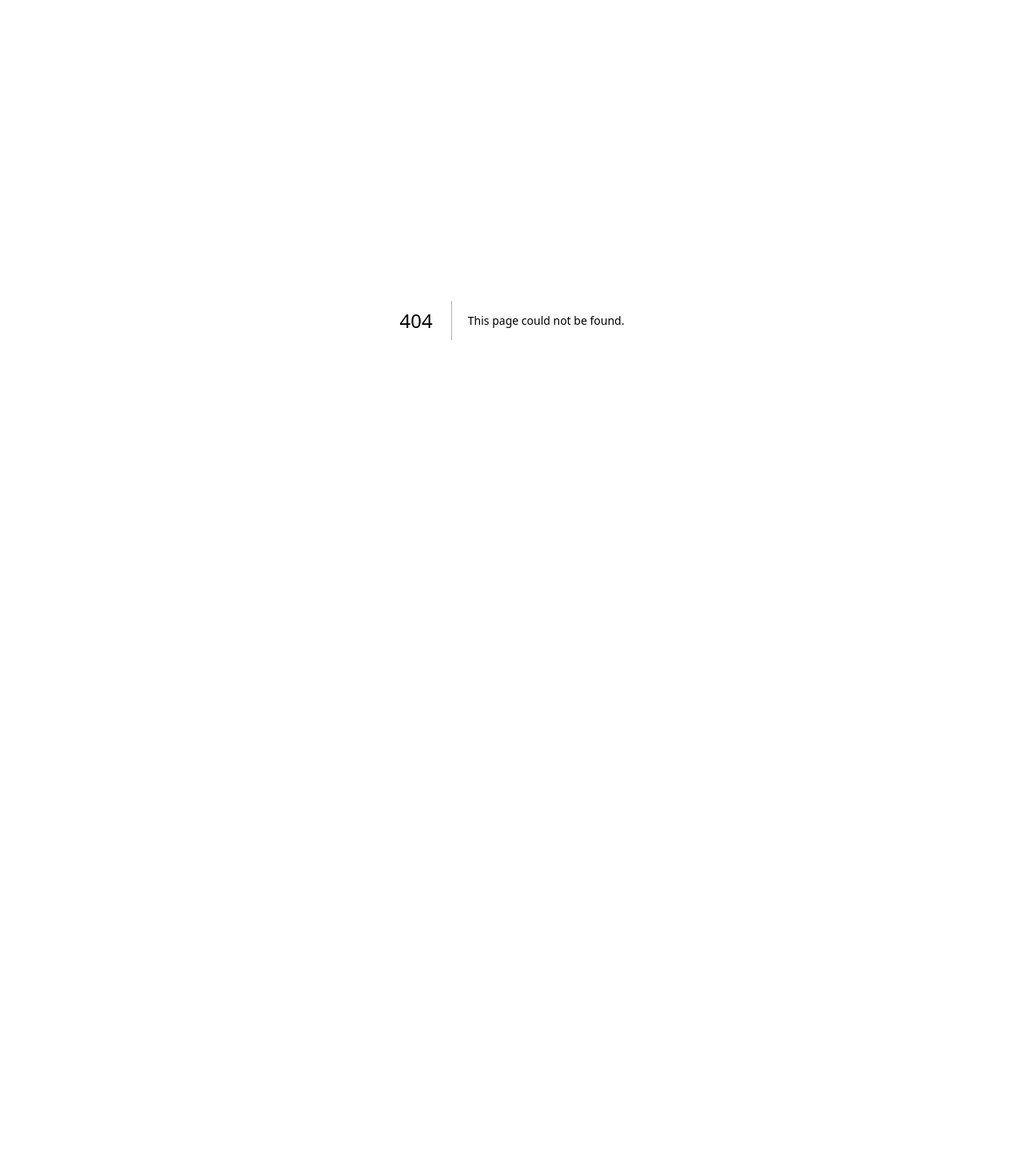
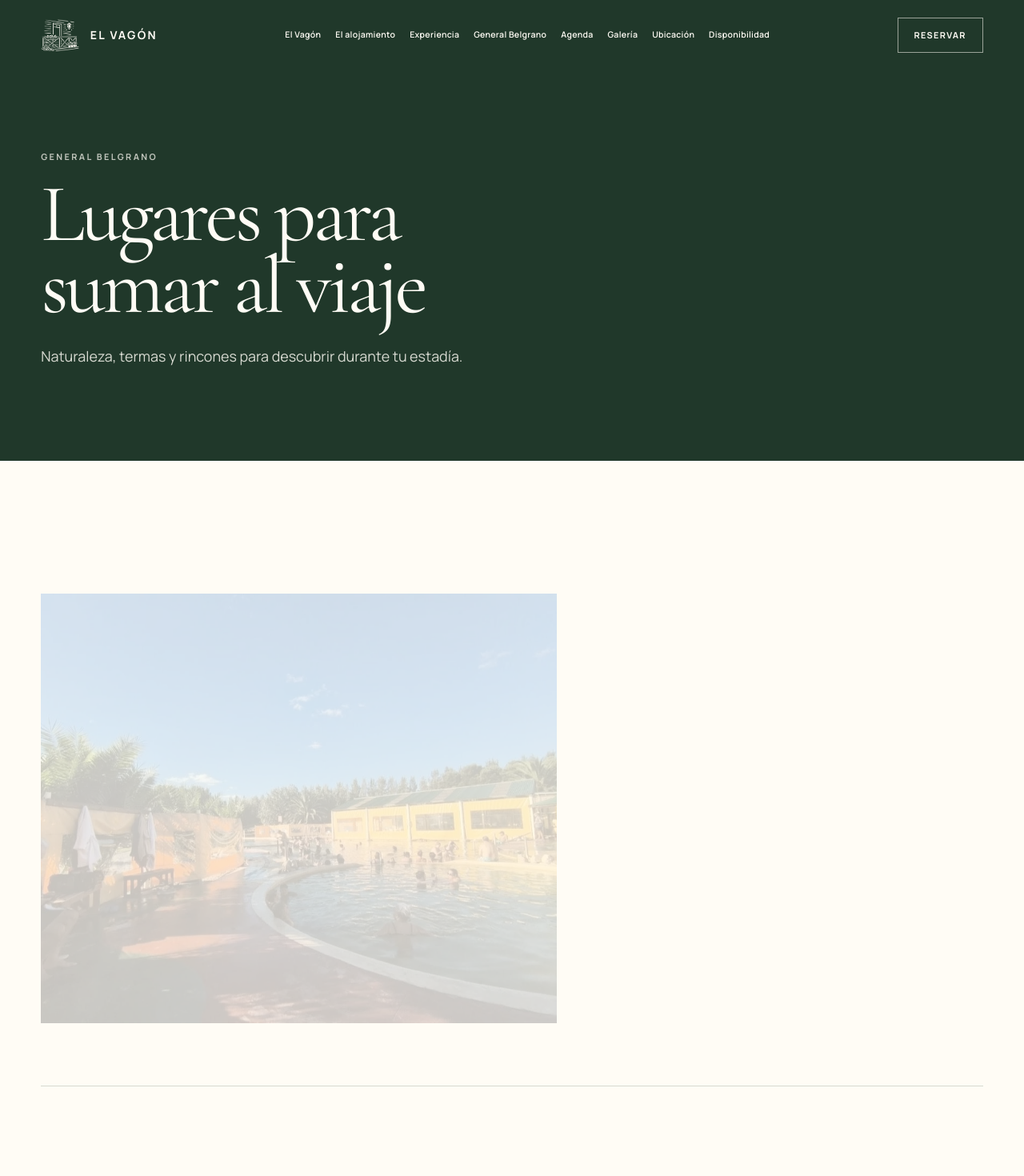
Before and after one commit to anita-b-o/el-vagon, a Next.js app: page /para-conocer in a window 1280 px wide. Before the commit this address had no page. Shown: the top 1470 px of the page at 80% size. Before the commit the page ends 800 px from the top, so only its background shows below. Built offline with nearby package versions, Linux system fonts and the light colour scheme.

Commit message:
Move attractions to dedicated page

```diff
--- a/src/app/general-belgrano/page.tsx
+++ b/src/app/general-belgrano/page.tsx
@@ -126,42 +126,9 @@ export default function GeneralBelgranoPage() {
                 visita. Antes de ir, conviene confirmar días, horarios y condiciones en
                 los canales oficiales.
               </p>
-            </div>
-            <div className="destination-cards">
-              <article className="destination-card reveal">
-                <figure className="image-frame">
-                  <Image
-                    src="/images/general-belgrano/termas-del-salado.webp"
-                    alt="Termas del Salado en General Belgrano"
-                    fill
-                    sizes="(max-width: 700px) 100vw, 48vw"
-                  />
-                </figure>
-                <div>
-                  <h3>Termas del Salado</h3>
-                  <p>
-                    Una alternativa para sumar descanso y una experiencia termal a la
-                    escapada, especialmente cuando el plan pide ir más despacio.
-                  </p>
-                </div>
-              </article>
-              <article className="destination-card reveal">
-                <figure className="image-frame">
-                  <Image
-                    src="/images/general-belgrano/bosque-encantado.webp"
-                    alt="Bosque Encantado de General Belgrano"
-                    fill
-                    sizes="(max-width: 700px) 100vw, 48vw"
-                  />
-                </figure>
-                <div>
-                  <h3>Bosque Encantado</h3>
-                  <p>
-                    Un paseo entre vegetación y senderos para completar el viaje con más
-                    aire libre y otro paisaje de General Belgrano.
-                  </p>
-                </div>
-              </article>
+              <Link className="text-link destination-guide-link" href="/para-conocer">
+                Lugares para conocer <ArrowUpRight aria-hidden="true" />
+              </Link>
             </div>
           </div>
         </section>
--- a/src/app/globals.css
+++ b/src/app/globals.css
@@ -978,7 +978,11 @@ img {
   color: var(--muted);
 }
 
-.destination-copy .text-link {
+.destination-links {
+  display: flex;
+  align-items: flex-start;
+  flex-direction: column;
+  gap: 0.35rem;
   margin-top: 1rem;
 }
 
@@ -1080,6 +1084,7 @@ img {
   justify-self: center;
 }
 
+.destination-attraction-copy h2,
 .destination-attraction-copy h4 {
   margin: 0;
   color: var(--forest);
@@ -1107,6 +1112,48 @@ img {
 .destination-attraction.is-reversed .destination-attraction-copy {
   grid-column: 1;
   grid-row: 1;
+}
+
+.attractions-hero {
+  display: flex;
+  min-height: min(38rem, 72svh);
+  align-items: flex-end;
+  background: var(--forest);
+  color: var(--warm-white);
+}
+
+.attractions-hero-content {
+  padding-block: calc(var(--header-height) + 5rem) clamp(5rem, 9vw, 8rem);
+}
+
+.attractions-hero-content h1 {
+  max-width: 58rem;
+  margin: 0;
+  font-family: var(--font-display), Georgia, serif;
+  font-size: clamp(4.4rem, 8vw, 8rem);
+  font-weight: 400;
+  line-height: 0.88;
+  letter-spacing: -0.045em;
+  text-wrap: balance;
+}
+
+.attractions-hero-content > p:last-child {
+  max-width: 40rem;
+  margin: 1.8rem 0 0;
+  color: rgba(255, 252, 245, 0.82);
+  font-size: clamp(1rem, 1.4vw, 1.18rem);
+}
+
+.attractions-page-list {
+  background: var(--warm-white);
+}
+
+.attractions-list {
+  margin-top: 0;
+}
+
+.attractions-list .destination-attraction:first-child {
+  padding-top: 0;
 }
 
 /* Recurring events */
@@ -2119,6 +2166,10 @@ img {
 .destination-guide-copy > p:last-child {
   margin: 1.8rem 0 0;
   color: var(--muted);
+}
+
+.destination-guide-link {
+  margin-top: 1.8rem;
 }
 
 .destination-cards {
@@ -3187,6 +3238,14 @@ img {
     font-size: clamp(4rem, 18vw, 6rem);
   }
 
+  .attractions-hero {
+    min-height: 34rem;
+  }
+
+  .attractions-hero-content h1 {
+    font-size: clamp(3.8rem, 17vw, 5.8rem);
+  }
+
   .agenda-hero-actions {
     align-items: stretch;
     flex-direction: column;
--- /dev/null
+++ b/src/app/para-conocer/page.tsx
@@ -0,0 +1,54 @@
+import type { Metadata } from "next";
+import { AttractionsList } from "@/components/AttractionsList";
+import { Footer } from "@/components/Footer";
+import { Header } from "@/components/Header";
+import { SITE_URL } from "@/lib/site-url";
+
+const title = "Qué conocer en General Belgrano | El Vagón";
+const description =
+  "Descubrí Termas del Salado, Bosque Encantado y otros lugares para conocer durante una escapada a General Belgrano.";
+const pageUrl = `${SITE_URL}/para-conocer`;
+const socialImage = `${SITE_URL}/images/general-belgrano/termas-del-salado.webp`;
+
+export const metadata: Metadata = {
+  title,
+  description,
+  alternates: { canonical: pageUrl },
+  robots: { index: true, follow: true },
+  openGraph: {
+    type: "website",
+    locale: "es_AR",
+    siteName: "El Vagón",
+    url: pageUrl,
+    title,
+    description,
+    images: [{ url: socialImage, alt: "Termas del Salado en General Belgrano" }],
+  },
+  twitter: { card: "summary_large_image", title, description, images: [socialImage] },
+};
+
+export default function AttractionsPage() {
+  return (
+    <>
+      <a className="skip-link" href="#contenido">
+        Saltar al contenido
+      </a>
+      <Header />
+      <main id="contenido">
+        <section className="attractions-hero" aria-labelledby="attractions-page-title">
+          <div className="container attractions-hero-content">
+            <p className="eyebrow eyebrow-light">General Belgrano</p>
+            <h1 id="attractions-page-title">Lugares para sumar al viaje</h1>
+            <p>Naturaleza, termas y rincones para descubrir durante tu estadía.</p>
+          </div>
+        </section>
+        <section className="section attractions-page-list" aria-label="Lugares para conocer">
+          <div className="container">
+            <AttractionsList />
+          </div>
+        </section>
+      </main>
+      <Footer />
+    </>
+  );
+}
--- a/src/app/sitemap.ts
+++ b/src/app/sitemap.ts
@@ -19,6 +19,11 @@ export default function sitemap(): MetadataRoute.Sitemap {
       priority: 0.8,
     },
     {
+      url: `${SITE_URL}/para-conocer`,
+      changeFrequency: "monthly",
+      priority: 0.8,
+    },
+    {
       url: `${SITE_URL}/agenda`,
       changeFrequency: "monthly",
       priority: 0.7,
--- /dev/null
+++ b/src/components/AttractionsList.tsx
@@ -0,0 +1,54 @@
+import Image from "next/image";
+import { ArrowUpRight } from "lucide-react";
+import { attractions } from "@/data/attractions";
+
+export function AttractionsList() {
+  return (
+    <div className="destination-attractions attractions-list">
+      {attractions.map((attraction, index) => {
+        const number = String(index + 1).padStart(2, "0");
+
+        return (
+          <article
+            className={`destination-attraction${index % 2 ? " is-reversed" : ""}`}
+            key={attraction.name}
+          >
+            {attraction.image ? (
+              <figure className="image-frame destination-attraction-visual reveal">
+                <Image
+                  src={attraction.image.src}
+                  alt={attraction.image.alt}
+                  fill
+                  loading={index === 0 ? "eager" : "lazy"}
+                  sizes="(max-width: 900px) 100vw, 58vw"
+                  style={{ objectPosition: attraction.image.objectPosition }}
+                />
+              </figure>
+            ) : (
+              <div
+                className="destination-attraction-visual destination-attraction-number reveal"
+                aria-hidden="true"
+              >
+                <span>{number}</span>
+              </div>
+            )}
+
+            <div className="destination-attraction-copy reveal">
+              <p className="eyebrow">Escapada {number}</p>
+              <h2>{attraction.name}</h2>
+              <p>{attraction.description}</p>
+              <a
+                className="text-link"
+                href={attraction.href}
+                target="_blank"
+                rel="noopener noreferrer"
+              >
+                Ver ubicación <ArrowUpRight aria-hidden="true" />
+              </a>
+            </div>
+          </article>
+        );
+      })}
+    </div>
+  );
+}
--- a/src/components/GeneralBelgrano.tsx
+++ b/src/components/GeneralBelgrano.tsx
@@ -1,42 +1,6 @@
 import Image from "next/image";
 import Link from "next/link";
 import { ArrowUpRight } from "lucide-react";
-
-type Attraction = {
-  name: string;
-  description: string;
-  href: string;
-  image?: {
-    src: string;
-    alt: string;
-    objectPosition?: string;
-  };
-};
-
-const attractions: Attraction[] = [
-  {
-    name: "Termas del Salado",
-    description:
-      "Un espacio termal para relajarse y sumar una experiencia distinta durante la visita a General Belgrano.",
-    href: "https://share.google/TbrwB7rDFMfTW1iP4",
-    image: {
-      src: "/images/general-belgrano/termas-del-salado.webp",
-      alt: "Termas del Salado en General Belgrano",
-      objectPosition: "center 58%",
-    },
-  },
-  {
-    name: "Bosque Encantado",
-    description:
-      "Un paseo entre naturaleza y senderos, ideal para disfrutar General Belgrano con más calma.",
-    href: "https://share.google/KdC14zxLpOg0G6goV",
-    image: {
-      src: "/images/general-belgrano/bosque-encantado.webp",
-      alt: "Bosque Encantado de General Belgrano",
-      objectPosition: "center",
-    },
-  },
-];
 
 export function GeneralBelgrano() {
   return (
@@ -53,6 +17,7 @@ export function GeneralBelgrano() {
               Río Salado y recorrer su paseo costanero. Un cambio de aire cerca, con
               naturaleza y tiempo para mirar alrededor.
             </p>
+            <div className="destination-links">
               <a
                 className="text-link"
                 href="https://generalbelgrano.tur.ar/que-visitar"
@@ -64,6 +29,10 @@ export function GeneralBelgrano() {
               <Link className="text-link" href="/general-belgrano">
                 Guía para tu escapada <ArrowUpRight aria-hidden="true" />
               </Link>
+              <Link className="text-link" href="/para-conocer">
+                Lugares para conocer <ArrowUpRight aria-hidden="true" />
+              </Link>
+            </div>
           </div>
         </div>
 
@@ -97,57 +66,6 @@ export function GeneralBelgrano() {
             <p>Paseo costanero · General Belgrano</p>
           </div>
         </div>
-
-        <div className="destination-attractions" aria-labelledby="attractions-title">
-          <div className="destination-attractions-heading reveal">
-            <p className="eyebrow">Para conocer</p>
-            <h3 id="attractions-title">Dos propuestas para sumar al viaje</h3>
-          </div>
-
-          {attractions.map((attraction, index) => {
-            const number = String(index + 1).padStart(2, "0");
-
-            return (
-              <article
-                className={`destination-attraction${index % 2 ? " is-reversed" : ""}`}
-                key={attraction.name}
-              >
-                {attraction.image ? (
-                  <figure className="image-frame destination-attraction-visual reveal">
-                    <Image
-                      src={attraction.image.src}
-                      alt={attraction.image.alt}
-                      fill
-                      sizes="(max-width: 900px) 100vw, 58vw"
-                      style={{ objectPosition: attraction.image.objectPosition }}
-                    />
-                  </figure>
-                ) : (
-                  <div
-                    className="destination-attraction-visual destination-attraction-number reveal"
-                    aria-hidden="true"
-                  >
-                    <span>{number}</span>
-                  </div>
-                )}
-
-                <div className="destination-attraction-copy reveal">
-                  <p className="eyebrow">Escapada {number}</p>
-                  <h4>{attraction.name}</h4>
-                  <p>{attraction.description}</p>
-                  <a
-                    className="text-link"
-                    href={attraction.href}
-                    target="_blank"
-                    rel="noopener noreferrer"
-                  >
-                    Ver ubicación <ArrowUpRight aria-hidden="true" />
-                  </a>
-                </div>
-              </article>
-            );
-          })}
-        </div>
       </div>
     </section>
   );
--- /dev/null
+++ b/src/data/attractions.ts
@@ -0,0 +1,35 @@
+export type Attraction = {
+  name: string;
+  description: string;
+  href: string;
+  image?: {
+    src: string;
+    alt: string;
+    objectPosition?: string;
+  };
+};
+
+export const attractions: readonly Attraction[] = [
+  {
+    name: "Termas del Salado",
+    description:
+      "Un espacio termal para relajarse y sumar una experiencia distinta durante la visita a General Belgrano.",
+    href: "https://share.google/TbrwB7rDFMfTW1iP4",
+    image: {
+      src: "/images/general-belgrano/termas-del-salado.webp",
+      alt: "Termas del Salado en General Belgrano",
+      objectPosition: "center 58%",
+    },
+  },
+  {
+    name: "Bosque Encantado",
+    description:
+      "Un paseo entre naturaleza y senderos, ideal para disfrutar General Belgrano con más calma.",
+    href: "https://share.google/KdC14zxLpOg0G6goV",
+    image: {
+      src: "/images/general-belgrano/bosque-encantado.webp",
+      alt: "Bosque Encantado de General Belgrano",
+      objectPosition: "center",
+    },
+  },
+];
```
Also changed, not shown: 1 other file (tests, documents, lock files or other folders). Lines whose indentation alone changed are shown as unchanged.
